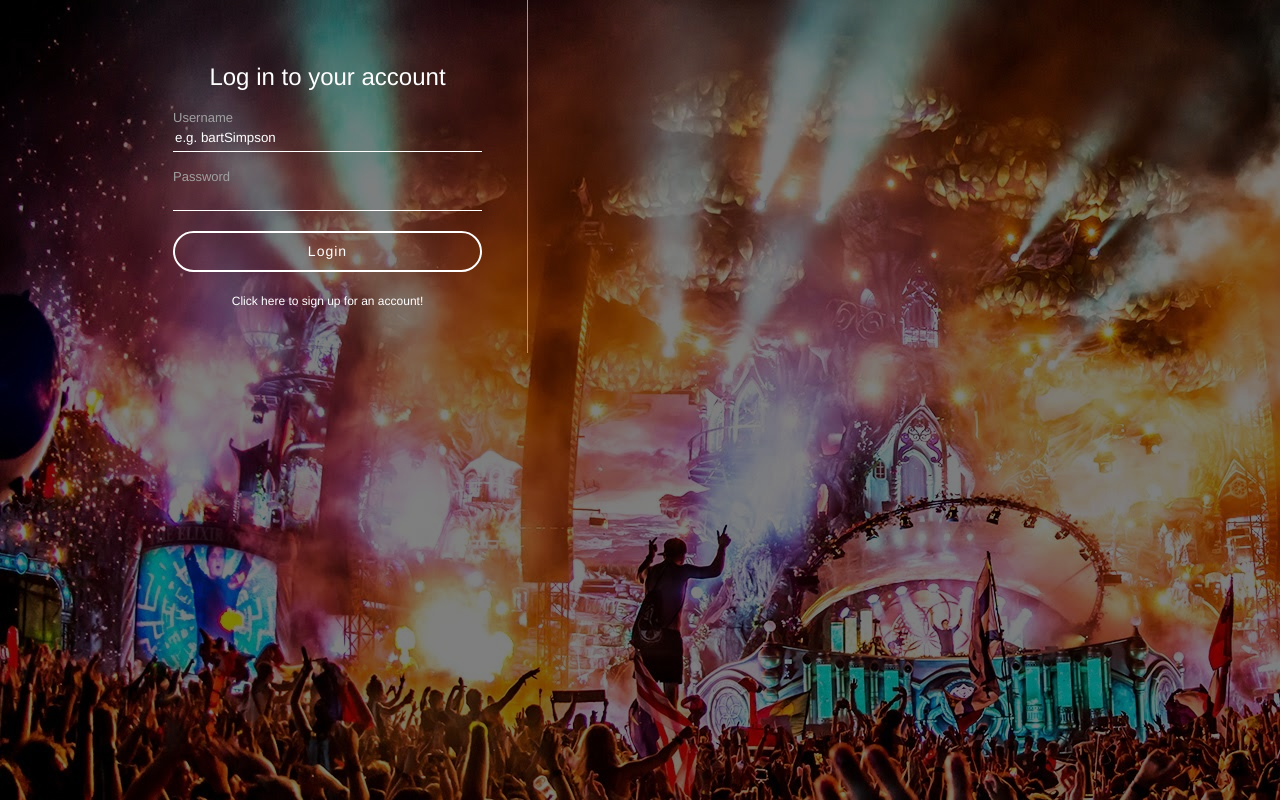
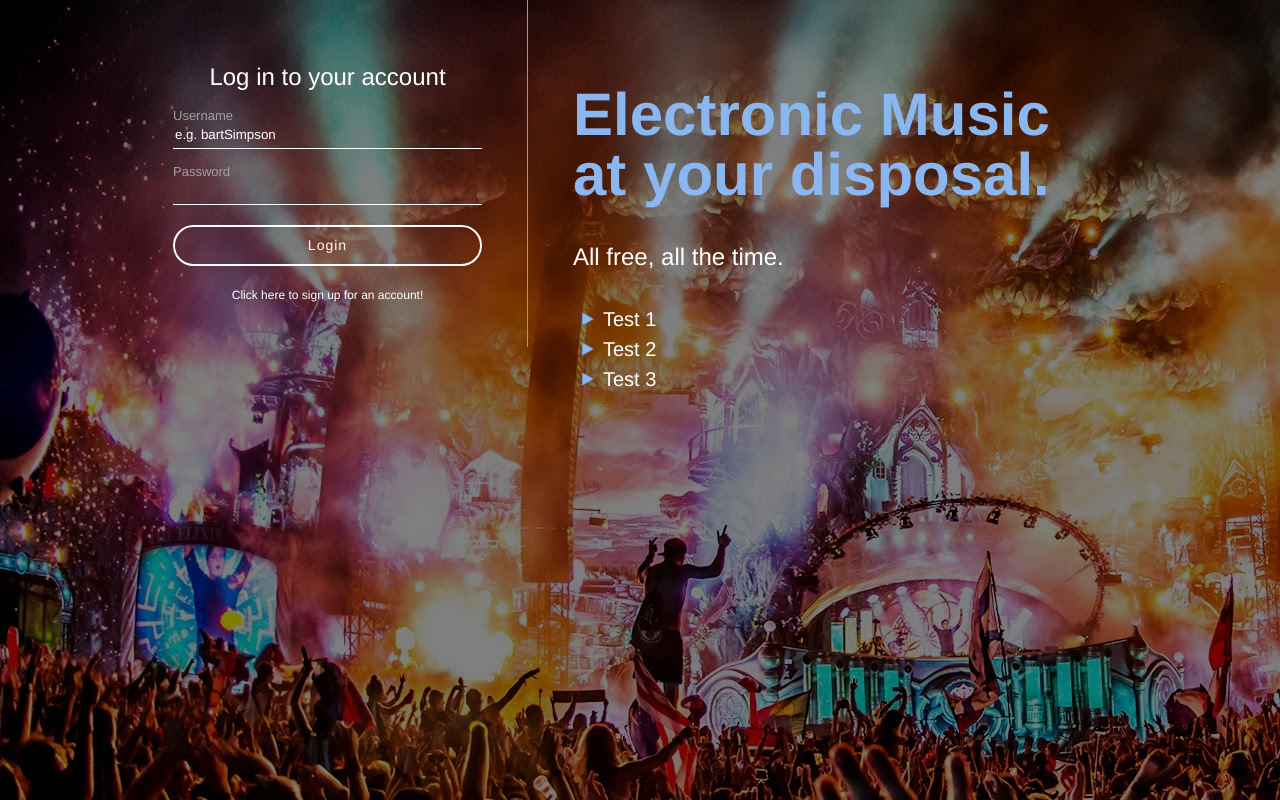
Before and after one commit to freya-cmd/IntoroKyoku, a PHP site: page /register.php in a window 1280 px wide. Run offline with PHP 8.4, Linux system fonts and the light colour scheme.

Commit message:
add index changes

```diff
--- /dev/null
+++ b/assets/css/index.css
@@ -0,0 +1,3 @@
+#nowPlayingBarContainer {
+
+}
--- a/assets/css/register.css
+++ b/assets/css/register.css
@@ -80,6 +80,7 @@ html, body {
 #inputContainer label {
 color: #a0a0a0;
 font-size: 13px;
+display: block;
 margin-top: 15px;
 }
 
@@ -103,6 +104,7 @@ margin-top: 15px;
 .hasAccountText span {
     font-weight: bold;
     font-size: 12px;
+    cursor: pointer;
 
 }
 .hasAccountText {
@@ -113,3 +115,37 @@ margin-top: 15px;
 #loginForm {
     display: none;
 }
+
+#loginText {
+    padding: 45px;
+    display: table-cell;
+
+}
+
+#loginText h1 {
+    color: #8bb7f0;
+    font-size: 60px;
+    font-weight: bold;
+}
+
+#loginText h2 {
+    margin: 35px 0;
+
+}
+
+#loginText ul {
+    padding: 0;
+}
+
+#loginText li {
+    font-size: 20px;
+    list-style-type: none;
+    padding: 5px 30px;
+    background: url(../images/icon1.png) no-repeat 0 0;
+}
+
+#inputContainer .errorMessage {
+    color: #8bb7f0;
+    font-size: 12px;
+    display: block;
+}
--- a/register.php
+++ b/register.php
@@ -33,6 +33,8 @@ function getInputValue($name) {
     <title>Audify Welcome</title>
 </head>
 <body>
+
+
 <?php
     if (isset($_POST['registerButton'])) {
         echo '<script>
@@ -69,7 +71,7 @@ function getInputValue($name) {
                 <p>
                 <?php echo $account->getError(Constants::$loginFailed);?>
                 <label for="loginUsername">Username</label>
-                <input id="loginUsername" name="loginUsername" type="text" placeholder="e.g. bartSimpson" required>
+                <input id="loginUsername" name="loginUsername" type="text" placeholder="e.g. bartSimpson" value="<?php getInputValue('loginUsername') ?>" required>
                 </p>
 
                 <p>
@@ -145,6 +147,15 @@ function getInputValue($name) {
 
 
             </div>
+            <div id="loginText">
+                <h1>Electronic Music at your disposal.</h1>
+                <h2>All free, all the time.</h2>
+                <ul>
+                <li>Test 1</li>
+                <li>Test 2</li>
+                <li>Test 3</li>
+                </ul>
+            </div>
         </div>
     </div>
 
```
Also changed, not shown: index.php (+17 -5 lines), assets/images/icon1.png (added).
